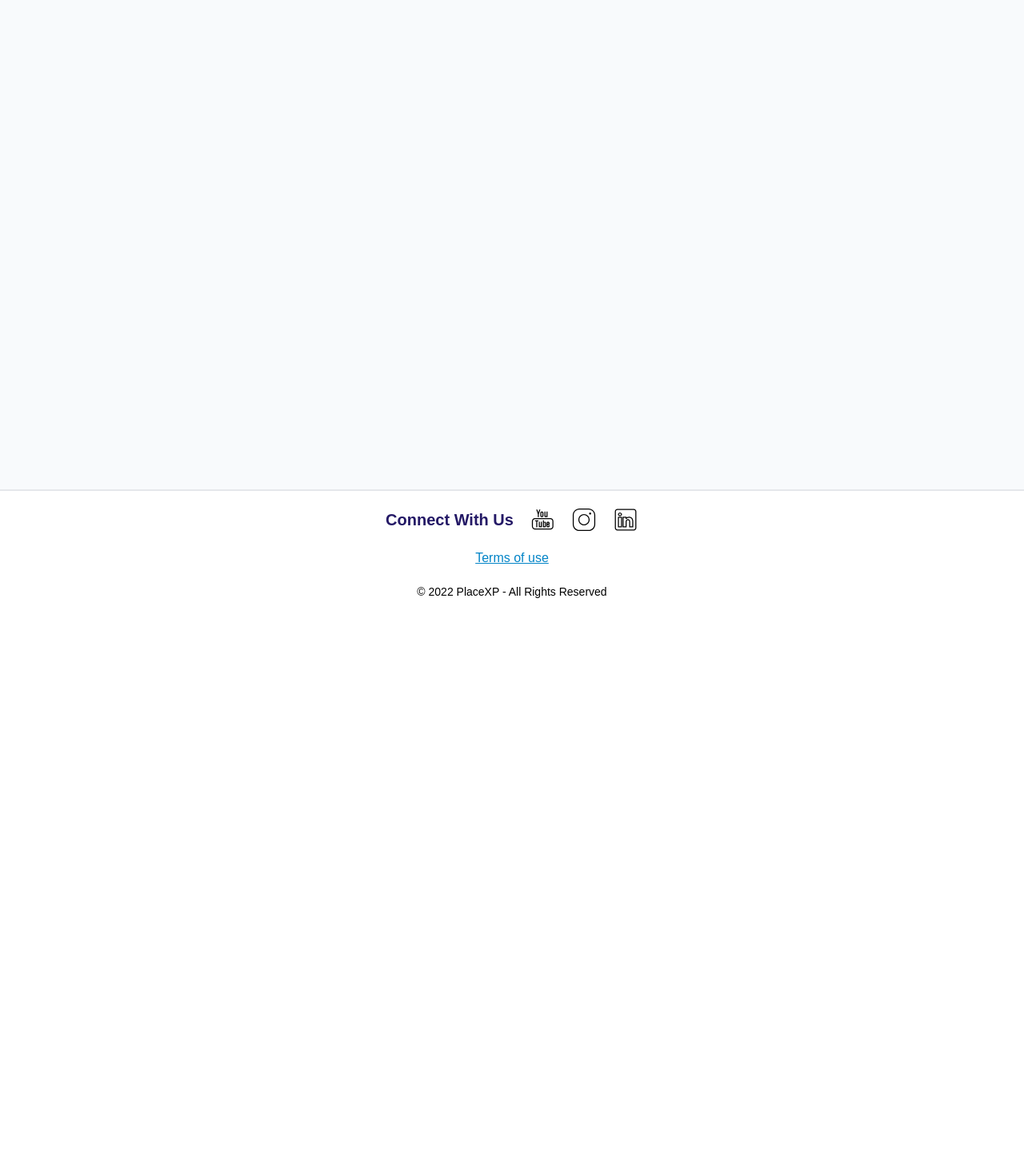
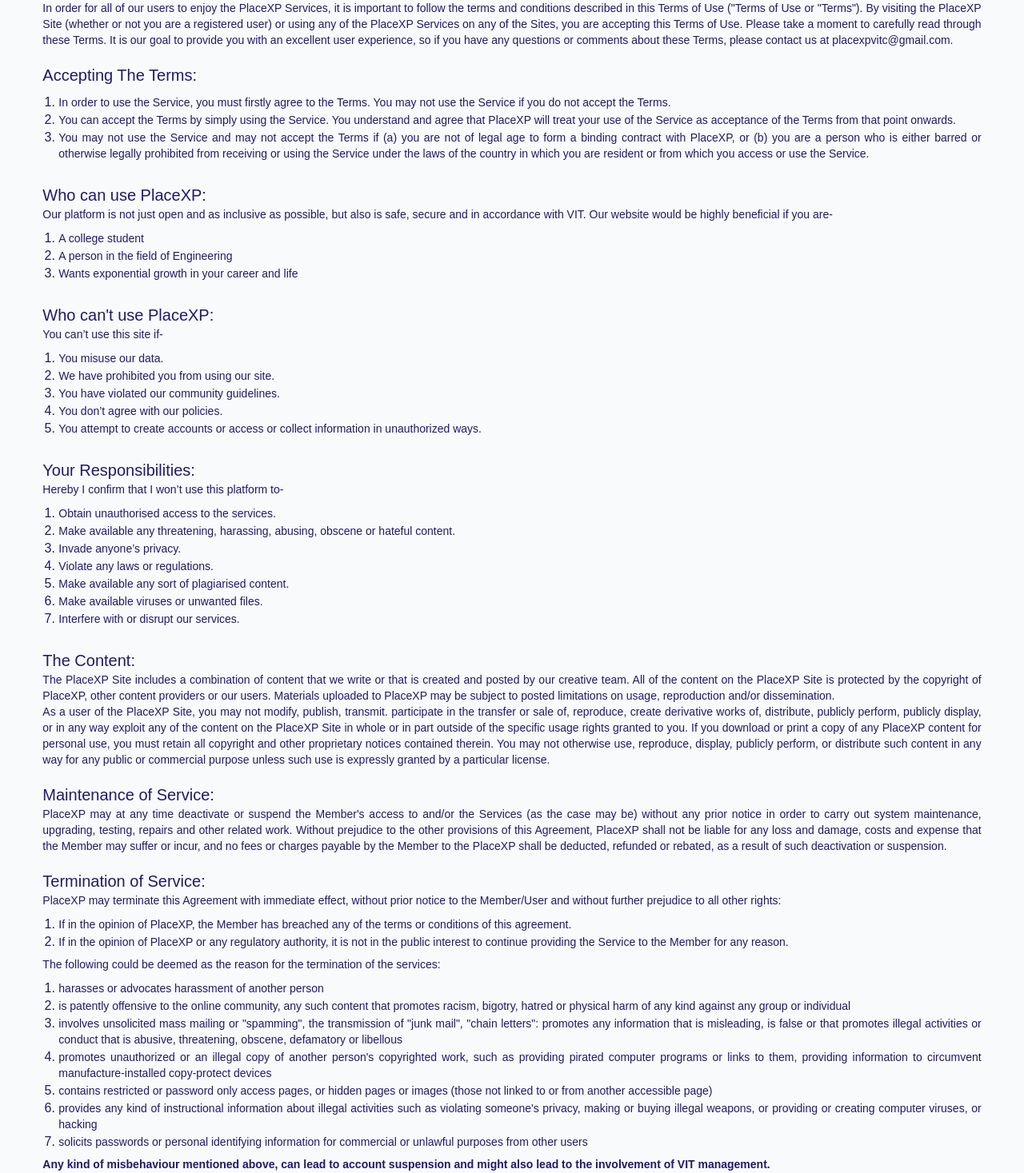
Before and after one commit to SarathAdhi/PlaceXP-Redesign, a Next.js app: page /policy in a window 1280 px wide. Shown: the part 263-1730 px from the top of the page at 80% size. Before the commit the page ends 1033 px from the top, so only its background shows below. Built offline with nearby package versions, Linux system fonts and the light colour scheme.

Commit message:
Update policy.jsx

```diff
--- a/src/pages/policy.jsx
+++ b/src/pages/policy.jsx
@@ -1,10 +1,99 @@
 import React from "react";
 import PageLayout from "../common/layout/PageLayout";
+import { H1, H4, P } from "../common/components/elements/Text";
 
 export default function Policy() {
   return (
-    <PageLayout>
-      <div>Policy page...</div>
+    <PageLayout className="text-primary-900 items-stretch">
+      <H1 className="mb-5">Terms of Use</H1>
+      <div className="text-justify mb-5">
+        <H4 className="font-medium">Welcome to PlaceXP!</H4>
+        <P className="">This website is a multi-utility platform to facilitate all the VITians timely access to all the academic related resources and solve any queries related to the curriculum or co-curriculum, for exploring opportunities and enhancing outreach using the online search and other tools available for all the VITians. It is owned and managed by the team of PlaceXP as a registered club of Vellore Technology, Chennai, 600127(India).</P>
+        <P className="">In order for all of our users to enjoy the PlaceXP Services, it is important to follow the terms and conditions described in this Terms of Use ("Terms of Use or "Terms"). By visiting the PlaceXP Site (whether or not you are a registered user) or using any of the PlaceXP Services on any of the Sites, you are accepting this Terms of Use. Please take a moment to carefully read through these Terms. It is our goal to provide you with an excellent user experience, so if you have any questions or comments about these Terms, please contact us at placexpvitc@gmail.com.</P>
+      </div>
+
+      <div className="text-justify mb-5">
+        <H4 className="font-medium">Accepting The Terms:</H4>
+        <ol className="list-decimal my-2 ml-5">
+          <li><P className="">In order to use the Service, you must firstly agree to the Terms. You may not use the Service if you do not accept the Terms.</P></li>
+          <li><P className="">You can accept the Terms by simply using the Service. You understand and agree that PlaceXP will treat your use of the Service as acceptance of the Terms from that point onwards.</P></li>
+          <li><P className="">You may not use the Service and may not accept the Terms if (a) you are not of legal age to form a binding contract with PlaceXP, or (b) you are a person who is either barred or otherwise legally prohibited from receiving or using the Service under the laws of the country in which you are resident or from which you access or use the Service.</P></li>
+        </ol>
+      </div>
+
+      <div className="text-justify mb-5">
+        <H4 className="font-medium">Who can use PlaceXP:</H4>
+        <P className="">Our platform is not just open and as inclusive as possible, but also is safe, secure and in accordance with VIT. Our website would be highly beneficial if you are-</P>
+        <ol className="list-decimal my-2 ml-5">
+          <li><P className="">A college student</P></li>
+          <li><P className="">A person in the field of Engineering</P></li>
+          <li><P className="">Wants exponential growth in your career and life</P></li>
+        </ol>
+      </div>
+
+      <div className="text-justify mb-5">
+        <H4 className="font-medium">Who can't use PlaceXP:</H4>
+        <P className="">You can’t use this site if-</P>
+        <ol className="list-decimal my-2 ml-5">
+          <li><P className="">You misuse our data.</P></li>
+          <li><P className="">We have prohibited you from using our site.</P></li>
+          <li><P className="">You have violated our community guidelines.</P></li>
+          <li><P className="">You don’t agree with our policies.</P></li>
+          <li><P className="">You attempt to create accounts or access or collect information in unauthorized ways.</P></li>
+        </ol>
+      </div>
+
+      <div className="text-justify mb-5">
+        <H4 className="font-medium">Your Responsibilities:</H4>
+        <P className="">Hereby I confirm that I won’t use this platform to-</P>
+        <ol className="list-decimal my-2 ml-5">
+          <li><P className="">Obtain unauthorised access to the services.</P></li>
+          <li><P className="">Make available any threatening, harassing, abusing, obscene or hateful content.</P></li>
+          <li><P className="">Invade anyone’s privacy.</P></li>
+          <li><P className="">Violate any laws or regulations.</P></li>
+          <li><P className="">Make available any sort of plagiarised content.</P></li>
+          <li><P className="">Make available viruses or unwanted files.</P></li>
+          <li><P className="">Interfere with or disrupt our services.</P></li>
+        </ol>
+      </div>
+
+      <div className="text-justify mb-5">
+        <H4 className="font-medium">The Content:</H4>
+        <P className="">The PlaceXP Site includes a combination of content that we write or that is created and posted by our creative team. All of the content on the PlaceXP Site is protected by the copyright of PlaceXP, other content providers or our users. Materials uploaded to PlaceXP may be subject to posted limitations on usage, reproduction and/or dissemination.</P>
+        <P className="">As a user of the PlaceXP Site, you may not modify, publish, transmit. participate in the transfer or sale of, reproduce, create derivative works of, distribute, publicly perform, publicly display, or in any way exploit any of the content on the PlaceXP Site in whole or in part outside of the specific usage rights granted to you. If you download or print a copy of any PlaceXP content for personal use, you must retain all copyright and other proprietary notices contained therein. You may not otherwise use, reproduce, display, publicly perform, or distribute such content in any way for any public or commercial purpose unless such use is expressly granted by a particular license.</P>
+      </div>
+
+      <div className="text-justify mb-5">
+        <H4 className="font-medium">Maintenance of Service:</H4>
+        <P className="">PlaceXP may at any time deactivate or suspend the Member's access to and/or the Services (as the case may be) without any prior notice in order to carry out system maintenance, upgrading, testing, repairs and other related work. Without prejudice to the other provisions of this Agreement, PlaceXP shall not be liable for any loss and damage, costs and expense that the Member may suffer or incur, and no fees or charges payable by the Member to the PlaceXP shall be deducted, refunded or rebated, as a result of such deactivation or suspension.</P>
+      </div>
+
+      <div className="text-justify mb-5">
+        <H4 className="font-medium">Termination of Service:</H4>
+        <P className="">PlaceXP may terminate this Agreement with immediate effect, without prior notice to the Member/User and without further prejudice to all other rights:</P>
+        <ol className="list-decimal my-2 ml-5">
+          <li><P className="">If in the opinion of PlaceXP, the Member has breached any of the terms or conditions of this agreement.</P></li>
+          <li><P className="">If in the opinion of PlaceXP or any regulatory authority, it is not in the public interest to continue providing the Service to the Member for any reason.</P></li>
+        </ol>
+        <P className="">The following could be deemed as the reason for the termination of the services:</P>
+        <ol className="list-decimal my-2 ml-5">
+          <li><P className="">harasses or advocates harassment of another person</P></li>
+          <li><P className="">is patently offensive to the online community, any such content that promotes racism, bigotry, hatred or physical harm of any kind against any group or individual</P></li>
+          <li><P className="">involves unsolicited mass mailing or "spamming", the transmission of "junk mail", "chain letters": promotes any information that is misleading, is false or that promotes illegal activities or conduct that is abusive, threatening, obscene, defamatory or libellous</P></li>
+          <li><P className="">promotes unauthorized or an illegal copy of another person's copyrighted work, such as providing pirated computer programs or links to them, providing information to circumvent manufacture-installed copy-protect devices</P></li>
+          <li><P className="">contains restricted or password only access pages, or hidden pages or images (those not linked to or from another accessible page)</P></li>
+          <li><P className="">provides any kind of instructional information about illegal activities such as violating someone's privacy, making or buying illegal weapons, or providing or creating computer viruses, or hacking</P></li>
+          <li><P className="">solicits passwords or personal identifying information for commercial or unlawful purposes from other users</P></li>
+        </ol>
+        <P className="font-bold">Any kind of misbehaviour mentioned above, can lead to account suspension and might also lead to the involvement of VIT management.</P>
+      </div>
+
+      <div className="text-justify mb-5">
+        <H4 className="font-medium">Updating These Terms</H4>
+        <P className="">We may change our Service and policies, and we may need to make changes to these Terms so that they accurately reflect our Service and policies. Unless otherwise required by law, we will notify you (for example, through our Service) before we make changes to these Terms and give you an opportunity to review them before they go into effect. Then, if you continue to use the Service, you will be bound by the updated Terms. If you do not want to agree to these or any updated Terms, you can delete your account, here.</P>
+        <P className="font-bold my-2">Thank you for taking the time to read this Terms Of Use. By following these Terms, the experience will be better for all users.</P>
+        <P className="font-bold my-2">Enjoy PlaceXP Services!</P>
+      </div>
     </PageLayout>
   );
 }
```
